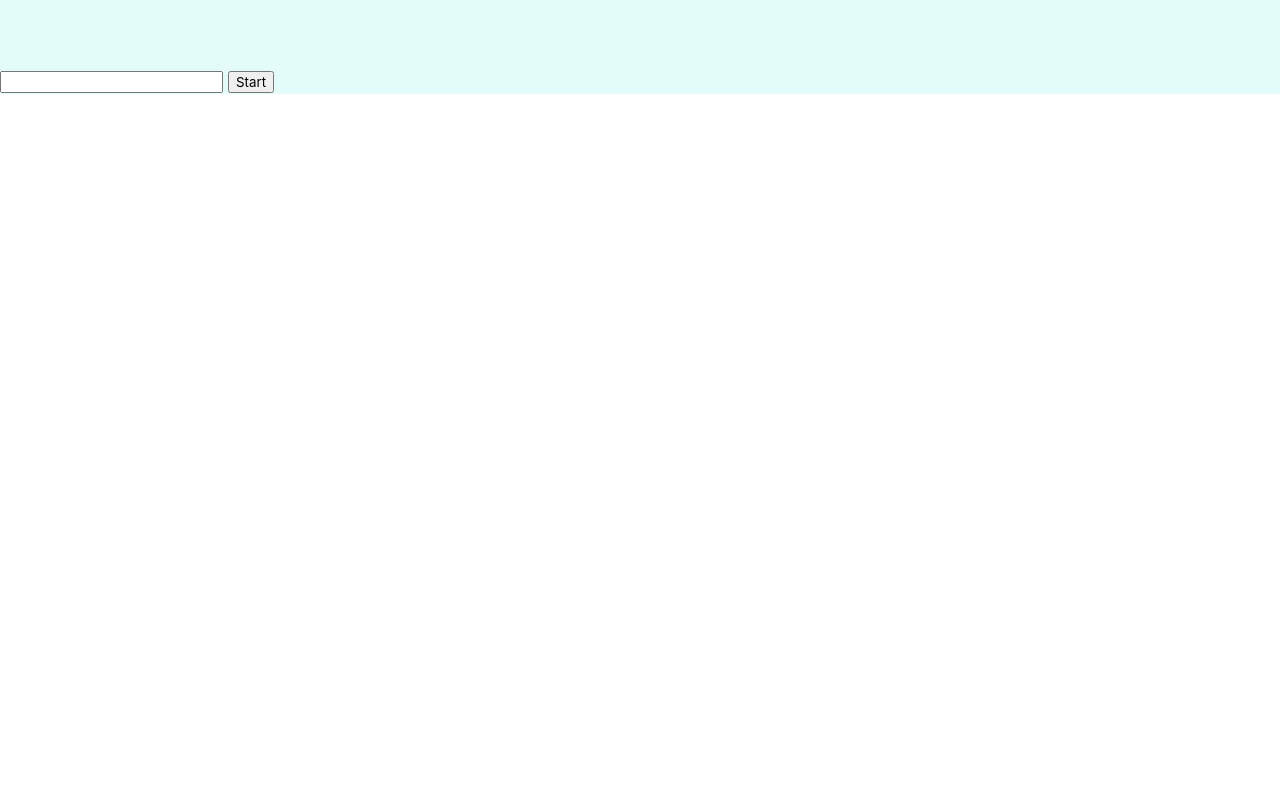
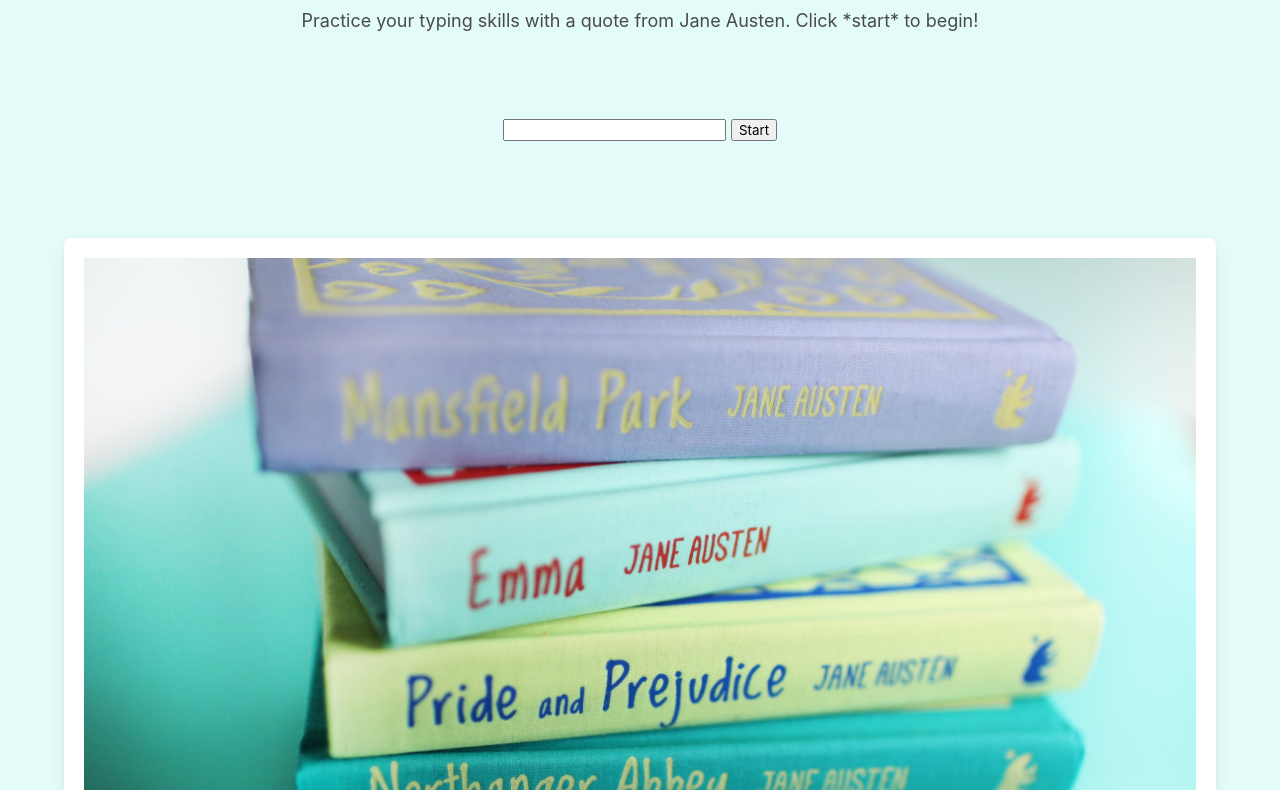
Before and after one commit to eeatty/eealearn, a plain HTML site: page typingGame.html in a window 1280 px wide. Shown: the part 153-943 px from the top of the page. Before the commit the page ends 800 px from the top, so only its background shows below. Drawn offline with nearby package versions, Linux system fonts and the light colour scheme.

Commit message:
add image

```diff
--- a/typingGame.html
+++ b/typingGame.html
@@ -9,6 +9,7 @@
             body {
                 background-color: #E3FCFA;
                 font-size: large;
+                text-align: center;
             }
         </style>
     </head>
@@ -34,7 +35,8 @@
       </nav>
 
   <body>
-        <h1 class="title" id="game"> Typing Game</h1>
+        <div class="section" id="game">
+        <h1 class="title"> Typing Game</h1>
         <p>Practice your typing skills with a quote from Jane Austen. Click *start* to begin!</p>
         <br>
         <p id="quote"></p>
@@ -46,7 +48,13 @@
             <button type="button" id="start">Start</button>
             <br>
         </div>
+        </div>
 
+        <div class="section" id="image">
+            <div class="container box">
+                <img src="img/austen.jpeg" alt="a stack of books written by Jane Austen">
+            </div>
+        </div>
         <script src="./typingGame.js"></script>
   </body>
 
--- a/typingGame.js
+++ b/typingGame.js
@@ -19,7 +19,23 @@ const quotes = [
     'Without music, life would be a blank to me.',
     'To be fond of dancing was a certain step towards falling in love.',
     'There are people, who the more you do for them, the less they will do for themselves.',
-
+    'One man’s style must not be the rule of another’s.',
+    'It is not time or opportunity that is to determine intimacy; it is disposition alone. Seven years would be insufficient to make some people acquainted with each other, and seven days are more than enough for others.',
+    'It is very difficult for the prosperous to be humble.',
+    'I do not want people to be very agreeable, as it saves me the trouble of liking them a great deal.',
+    'There is nothing I would not do for those who are really my friends. I have no notion of loving people by halves; it is not my nature.',
+    'If I loved you less, I might be able to talk about it more.',
+    'There are as many forms of love as there are moments in time.',
+    'Give him a book, and he will read all day long.',
+    'Angry people are not always wise.',
+    'But people themselves alter so much, that there is something new to be observed in them forever.',
+    'The distance is nothing when one has motive.',
+    'Do anything rather than marry without affection.',
+    'What are young men to rocks and mountains?',
+    'Their eyes instantly met, and the cheeks of both were overspread with the deepest blush.',
+    'She was convinced that she could have been happy with him, when it was no longer likely they should meet.',
+    'Till this moment I never knew myself.',
+    'My good opinion once lost, is lost forever.',
 ];
 
 let words = [];
@@ -54,7 +70,7 @@ typedValueElement.addEventListener('input', () => {
 
      if (typedValue === currentWord && wordIndex === words.length - 1) {
          const elapsedTime = new Date().getTime() - startTime;
-         const message = `CONGRATULATIONS! You finished in ${elapsedTime / 1000} seconds.`;
+         const message = `Nice typing! You finished in ${elapsedTime / 1000} seconds.`;
     messageElement.innerText = message;
   } else if (typedValue.endsWith(' ') && typedValue.trim() === currentWord) {
       typedValueElement.value = '';
```
Also changed, not shown: img/austen.jpeg (added).
